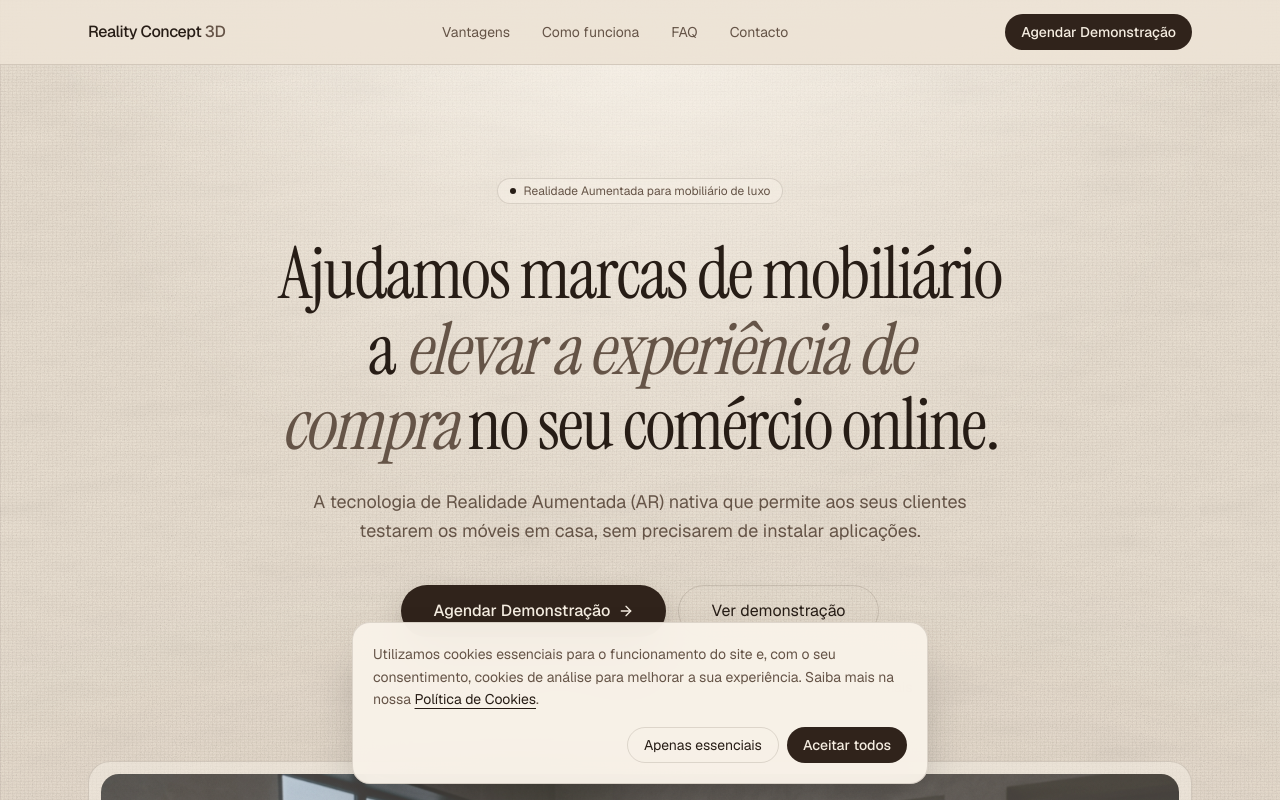
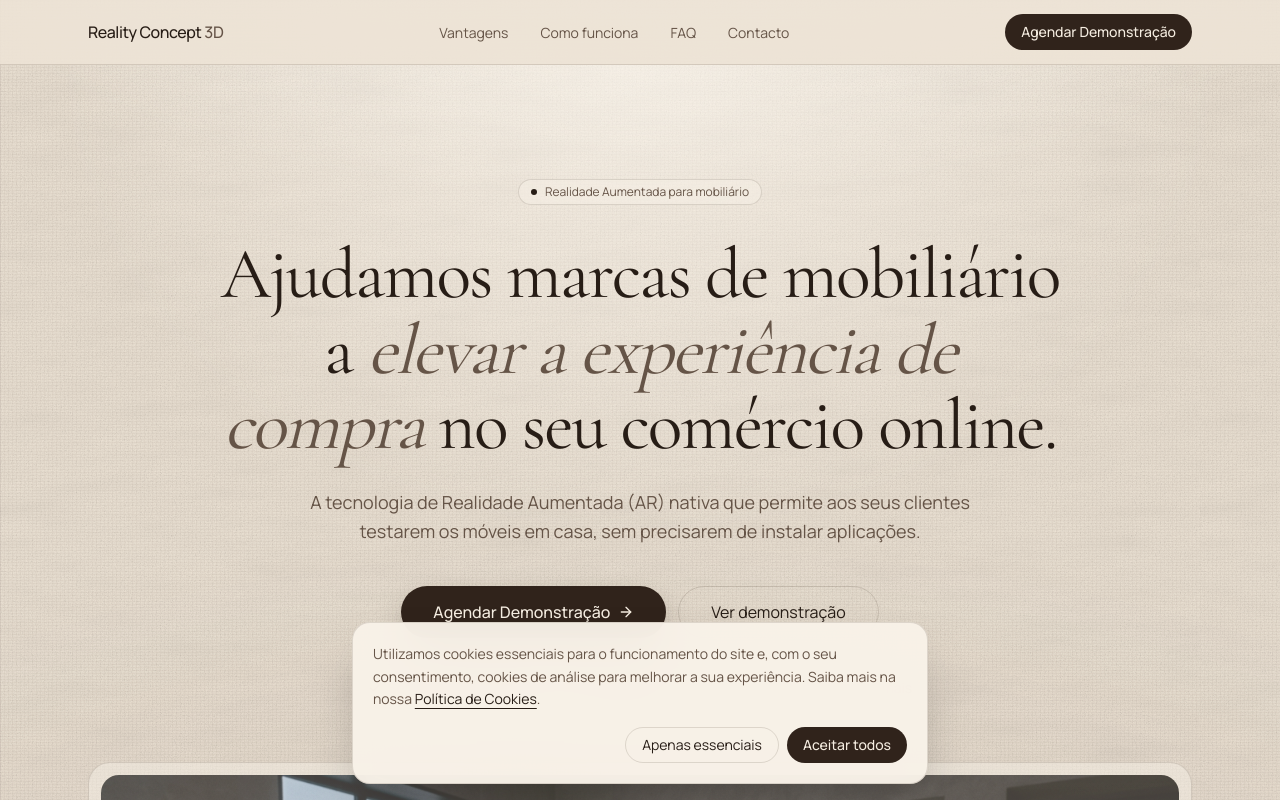
Before and after one commit to angel-callejero-rodriguez/realityconcept3d, a Next.js app: page / in a window 1280 px wide. Shown: the top 800 px of the page. Built offline with nearby package versions, Linux system fonts and the light colour scheme.

Commit message:
feat: update font families and text in global styles and layout
V0-Chat-Id: fcV3KCf0cB8

```diff
--- a/app/globals.css
+++ b/app/globals.css
@@ -5,8 +5,8 @@
 @custom-variant dark (&:is(.dark *));
 
 @theme inline {
-  --font-sans: var(--font-geist), ui-sans-serif, system-ui, sans-serif;
-  --font-serif: var(--font-instrument-serif), ui-serif, Georgia, serif;
+  --font-sans: var(--font-manrope), ui-sans-serif, system-ui, sans-serif;
+  --font-serif: var(--font-cormorant), ui-serif, Georgia, serif;
   --color-ring: var(--ring);
   --color-input: var(--input);
   --color-border: var(--border);
--- a/app/layout.tsx
+++ b/app/layout.tsx
@@ -1,15 +1,15 @@
 import { Analytics } from '@vercel/analytics/next'
 import type { Metadata, Viewport } from 'next'
-import { Geist, Instrument_Serif } from 'next/font/google'
+import { Cormorant_Garamond, Manrope } from 'next/font/google'
 import { CookieBanner } from '@/components/cookie-banner'
 import './globals.css'
 
-const geist = Geist({ subsets: ['latin'], variable: '--font-geist' })
-const instrumentSerif = Instrument_Serif({
+const manrope = Manrope({ subsets: ['latin'], variable: '--font-manrope' })
+const cormorant = Cormorant_Garamond({
   subsets: ['latin'],
-  weight: '400',
+  weight: ['400', '500', '600'],
   style: ['normal', 'italic'],
-  variable: '--font-instrument-serif',
+  variable: '--font-cormorant',
 })
 
 export const metadata: Metadata = {
@@ -56,7 +56,7 @@ export default function RootLayout({
   children: React.ReactNode
 }>) {
   return (
-    <html lang="pt-PT" className={`${geist.variable} ${instrumentSerif.variable}`}>
+    <html lang="pt-PT" className={`${manrope.variable} ${cormorant.variable}`}>
       <body className="antialiased">
         {children}
         <CookieBanner />
--- a/components/hero.tsx
+++ b/components/hero.tsx
@@ -13,7 +13,7 @@ export function Hero() {
       <div className="relative mx-auto max-w-6xl px-6 pt-20 pb-16 text-center md:pt-28">
         <p className="mx-auto inline-flex items-center gap-2 rounded-full border border-border bg-card/60 px-3 py-1 text-xs text-muted-foreground">
           <span className="size-1.5 rounded-full bg-foreground" aria-hidden="true" />
-          Realidade Aumentada para mobiliário de luxo
+          Realidade Aumentada para mobiliário
         </p>
 
         <h1 className="mx-auto mt-8 max-w-4xl text-balance font-serif text-5xl leading-[1.05] tracking-tight md:text-7xl">
```
